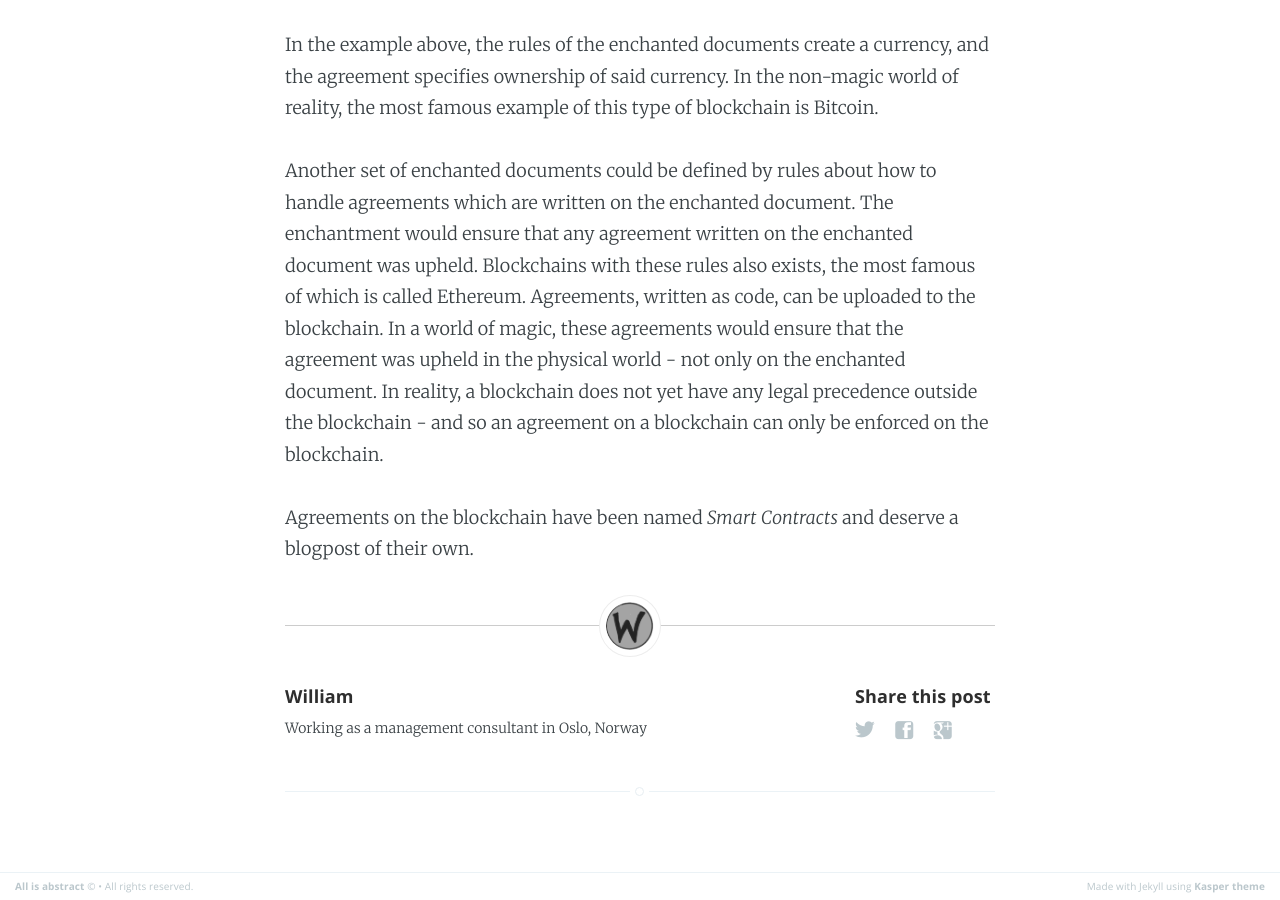
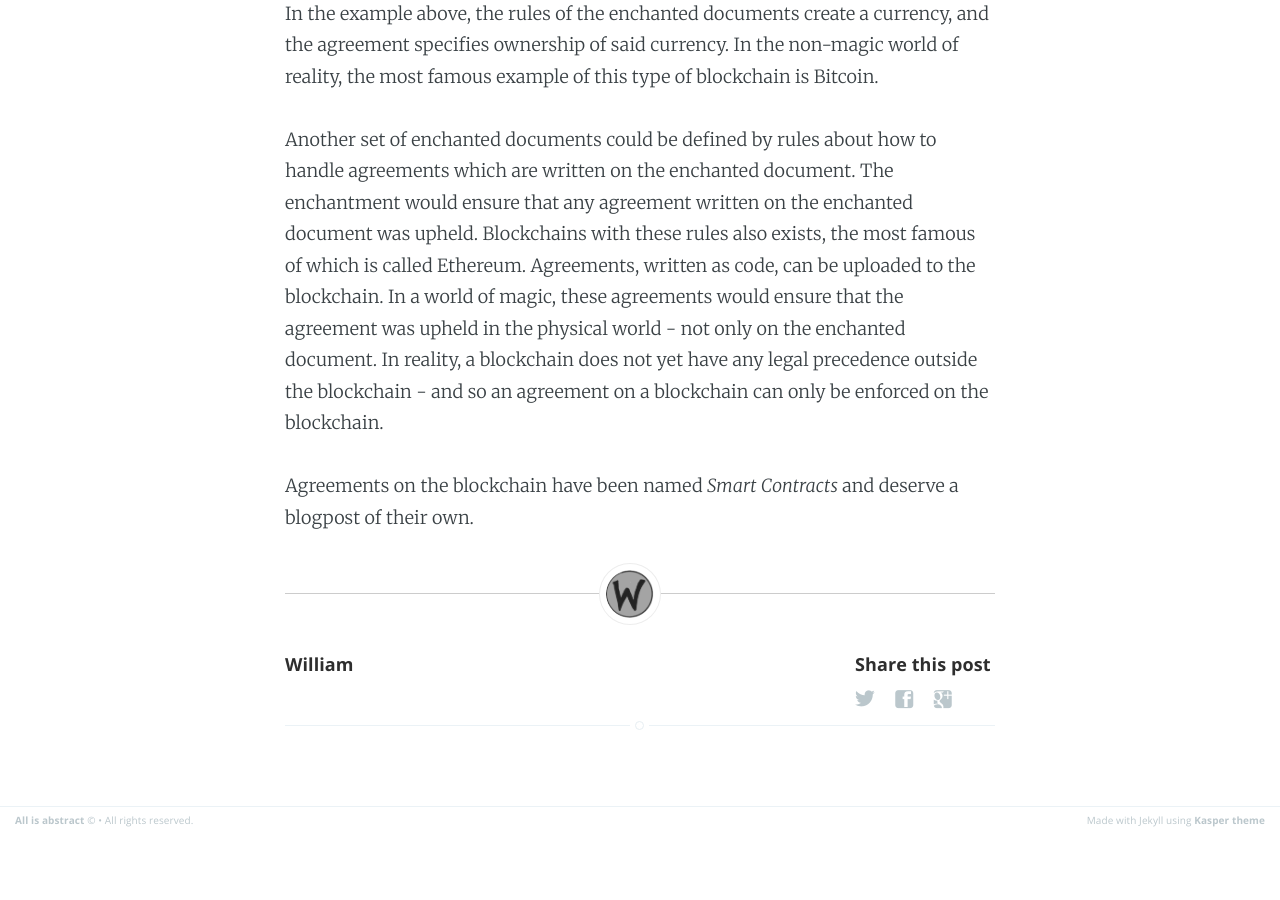
Before and after one commit to wrode/Blog, a Jekyll site: the page built from _posts/2016-08-06-Blockchain.md, in a window 1280 px wide and 900 px high, scrolled down 9670 px. Built offline with Jekyll 4.4.1, drawn with Linux system fonts in a browser that asks for light colours; after the commit the page ends 10504 px from its top, so only the background shows below that.

```diff
--- a/_layouts/page.html
+++ b/_layouts/page.html
@@ -5,7 +5,7 @@ post_class: post-template page-template
 
 <nav class="main-nav clearfix">
     <a class="back-button icon-arrow-left" href="{{ site.baseurl }}">Home</a>
-    <!--<a class="subscribe-button icon-feed" href="{{ site.baseurl }}feed.xml">Subscribe</a>-->
+    <!-- <a class="subscribe-button icon-feed" href="{{ site.baseurl }}feed.xml">Subscribe</a> -->
 </nav>
 
 
--- a/_layouts/post.html
+++ b/_layouts/post.html
@@ -8,7 +8,7 @@ post_class: post-template
 <header class="main-header post-head {% if page.cover %}" style="background-image: url({{ page.cover }}) {%else%}no-cover{% endif %}">
     <nav class="main-nav {% if page.cover %} overlay {% endif %} clearfix">
         <a class="back-button icon-arrow-left" href="{{ site.baseurl }}">Home</a>
-        <!--<a class="subscribe-button icon-feed" href="{{ site.baseurl }}feed.xml">Subscribe</a>-->
+        <!-- <a class="subscribe-button icon-feed" href="{{ site.baseurl }}feed.xml">Subscribe</a> -->
     </nav>
 </header>
 
@@ -72,7 +72,7 @@ post_class: post-template
                     <h4> {{ site.author }} </h4>
                     <!-- Author Bio -->
                     <p>
-                        Working as a management consultant in Oslo, Norway
+                        <!--Working as a management consultant in Oslo, Norway-->
                     </p>
                 </section>
             {% endif %}
--- a/_posts/2016-08-06-Blockchain.md
+++ b/_posts/2016-08-06-Blockchain.md
@@ -7,7 +7,7 @@ title: What is a Blockchain?
     A Blockchain is a decentralized documented state, updated through transactions based on a predefined protocol.
 
 There, now you know that. The problem is, if you are like most people this sentence wasn´t very helpful.
-
+<br>
 <!--more-->
 In some circles, Blockchain is so hot right now, it´s the talk of the town. But even though there is a lot of discussion about Blockchain technology, few people actually understand what this thing is. Or more importantly - what it can become.
 
```
Also changed, not shown: about.md (deleted, +0 -4 lines), 1 other file.
